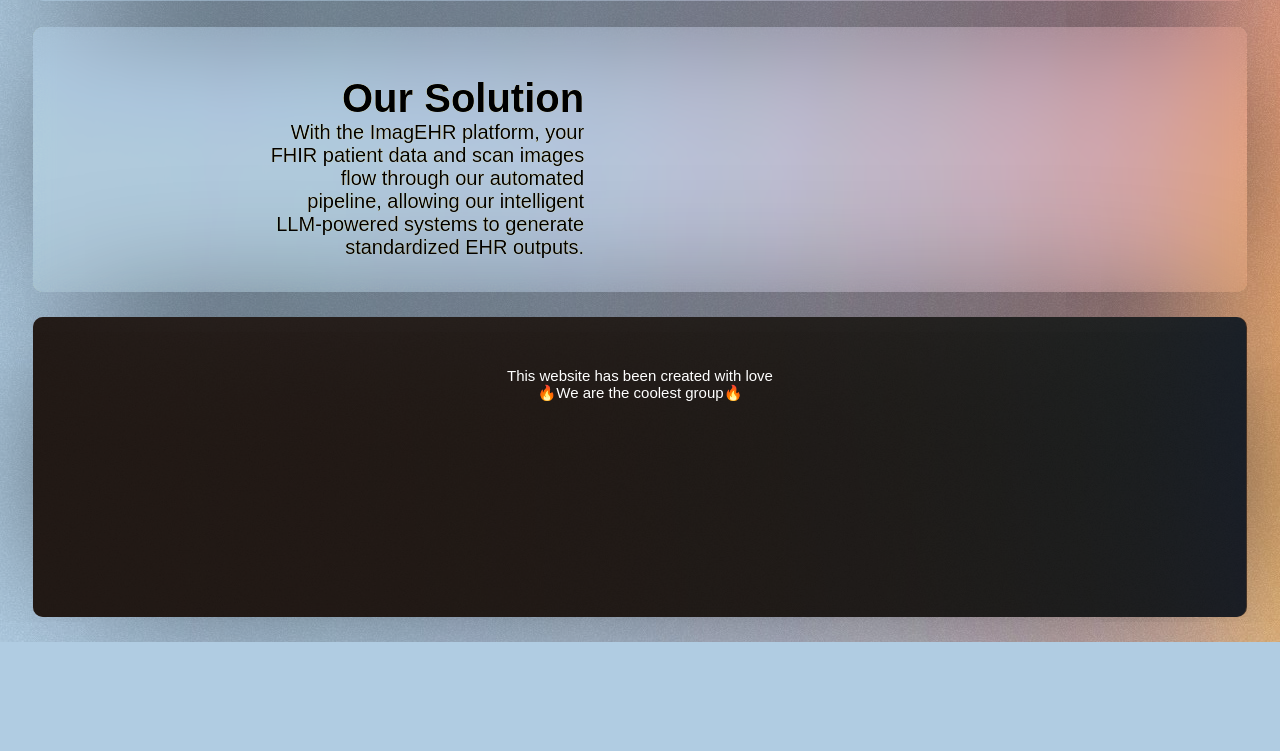
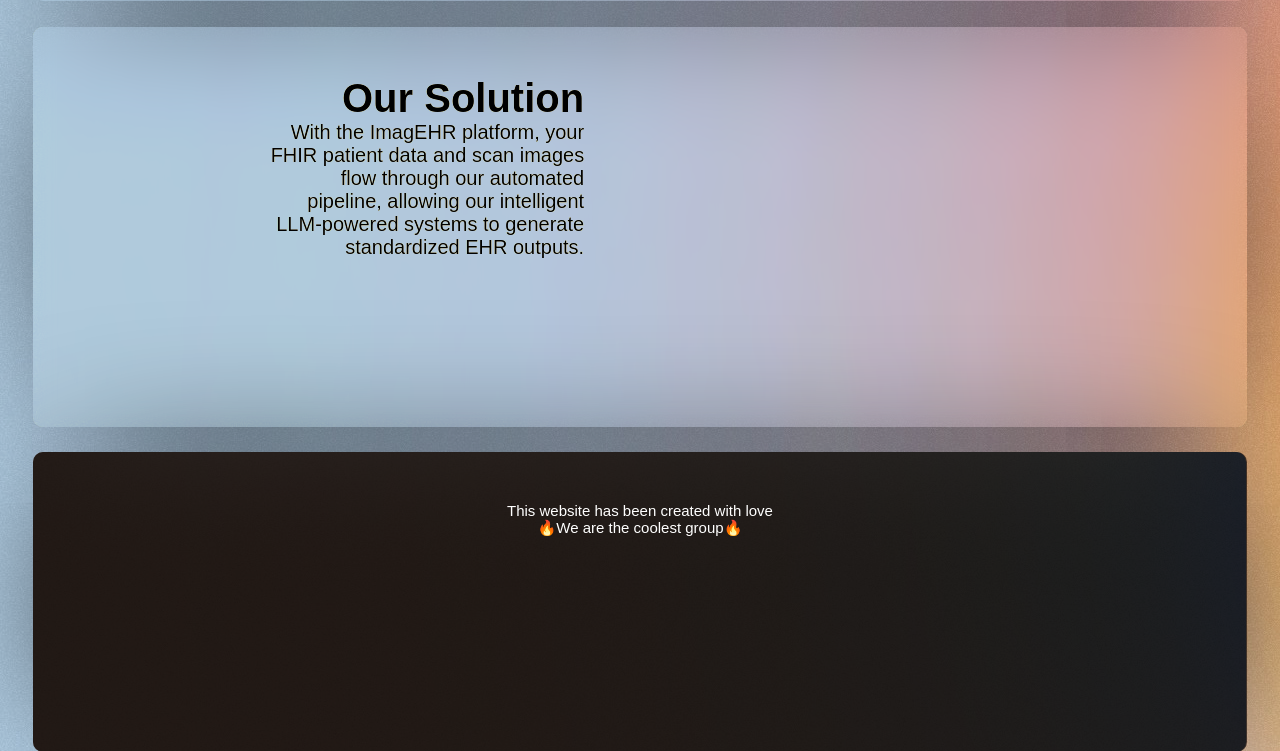
Before and after one commit to Toyakki/ImagEHR, a Flask app: page / in a window 1280 px wide. Shown: the part 1072-1823 px from the top of the page. Before the commit the page ends 1714 px from the top, so only its background shows below. Run offline with Flask 3, Linux system fonts and the light colour scheme; parts of the project's set-up code (start-up, migrations or seed data) failed here and were passed over; some web fonts are replaced.

Commit message:
fix index.html infosection height

```diff
--- a/templates/index.html
+++ b/templates/index.html
@@ -46,7 +46,7 @@
                 regulatory submission slow, manual, and error-prone.</h1>
         </div>
     </div>
-    <div class="infosection2">
+    <div class="infosection2" style="height:400px;">
         <div class="descriptionholder2">
             <h1 class="desctitle" style="text-align: end;">Our Solution</h1>
             <h1 class="desctext" style="text-align: end; width: 40%">With the ImagEHR platform,
```
